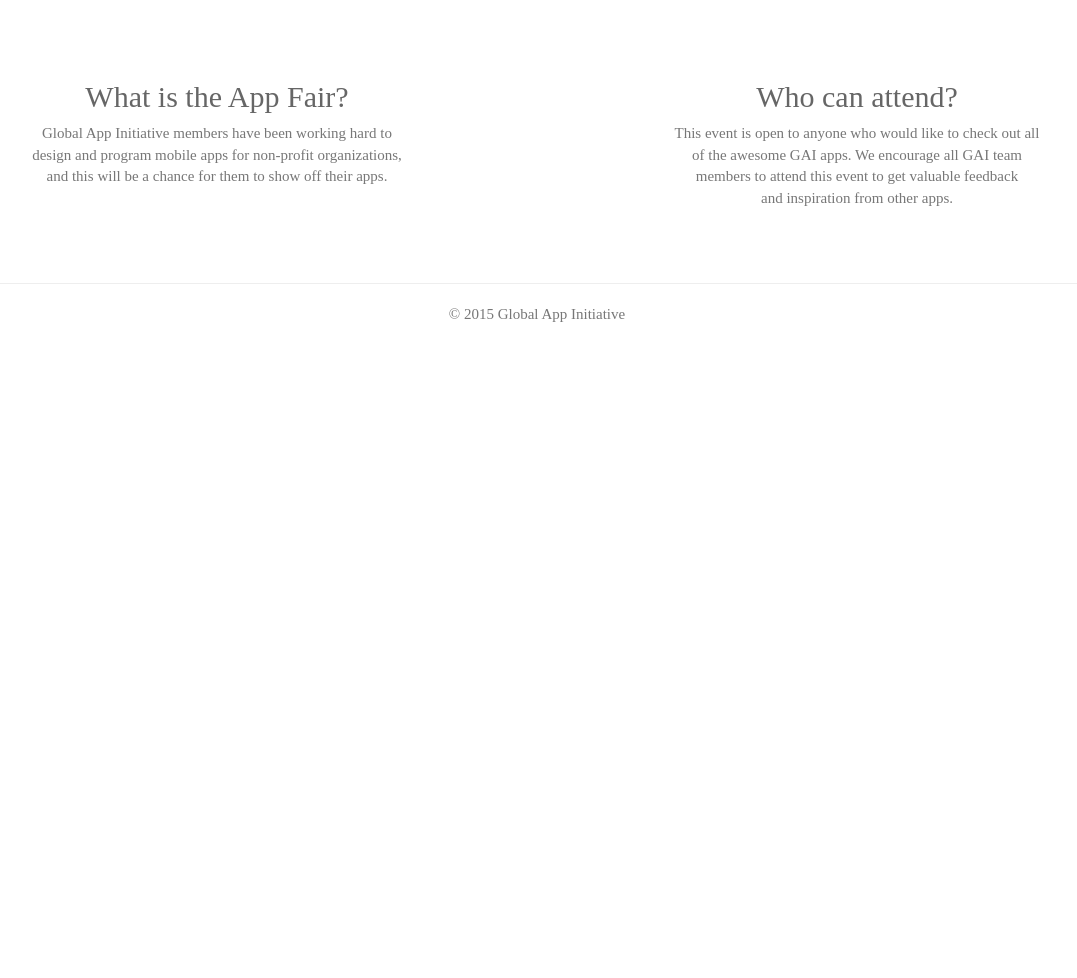
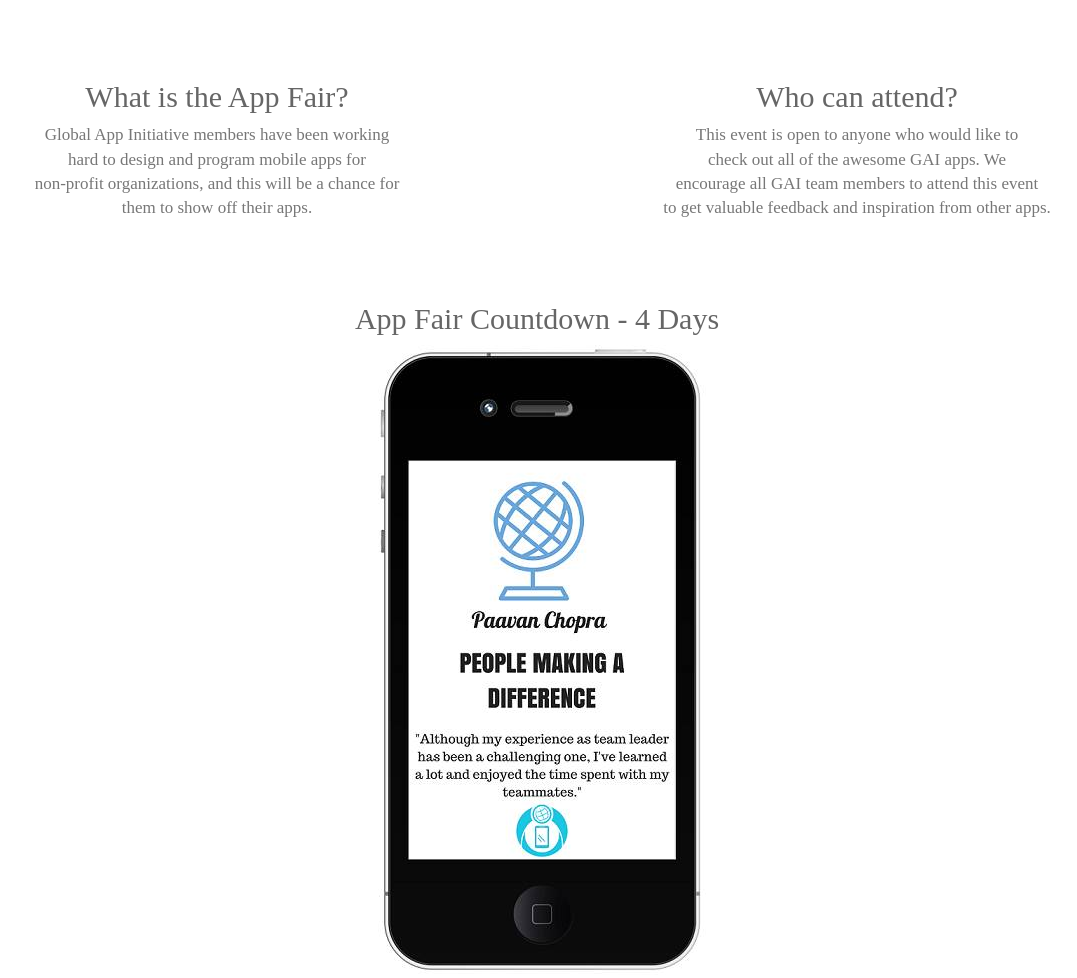
Before and after one commit to gaiappfair/gaiappfair.github.io, a plain HTML site: page index.html in a window 1280 px wide. Shown: the part 940-1918 px from the top of the page, without its empty margins (103-1180 px from the left). Before the commit the page ends 1275 px from the top, so only its background shows below. Drawn offline with Linux system fonts and the light colour scheme.

Commit message:
team countdown

```diff
--- a/css/main.css
+++ b/css/main.css
@@ -48,7 +48,7 @@
     color: #666666;
 }
 p {
-    font-size: 15px;
+    font-size: 17px;
     font-family: Dosis serif;
     color: #777777;
 }
@@ -64,3 +64,9 @@
 #facebook {
     margin-top: 2%;
 }
+#countdown {
+    margin-left: auto;
+    margin-right: auto;
+    margin-top: 4%;
+    text-align: center;
+}
--- a/index.html
+++ b/index.html
@@ -22,13 +22,17 @@
         <div class="row">
             <div class="col-md-6">
                 <h3 class="qTitle">What is the App Fair?</h3>
-                <p class="qBody">Global App Initiative members have been working hard to<br>design and program mobile apps for non-profit organizations,<br>and this will be a chance for them to show off their apps.</p>
+                <p class="qBody">Global App Initiative members have been working<br>hard to design and program mobile apps for<br>non-profit organizations, and this will be a chance for<br>them to show off their apps.</p>
             </div>
             <div class="col-md-6">
                 <h3 class="qTitle">Who can attend?</h3>
-                <p class="qBody">This event is open to anyone who would like to check out all<br>of the awesome GAI apps. We encourage all GAI team<br>members to attend this event to get valuable feedback<br>and inspiration from other apps.</p>
+                <p class="qBody">This event is open to anyone who would like to<br>check out all of the awesome GAI apps. We<br>encourage all GAI team members to attend this event<br>to get valuable feedback and inspiration from other apps.</p>
             </div>
         </div>
+    </div>
+    <div class="container-fluid" id="countdown">
+        <h3>App Fair Countdown - 4 Days</h3>
+        <img src="img/pmad.jpg">
     </div>
     <hr>
     <footer class="footer">
```
Also changed, not shown: img/pmad.jpg (added).
